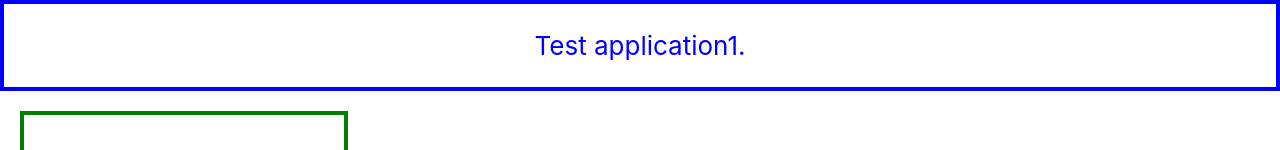
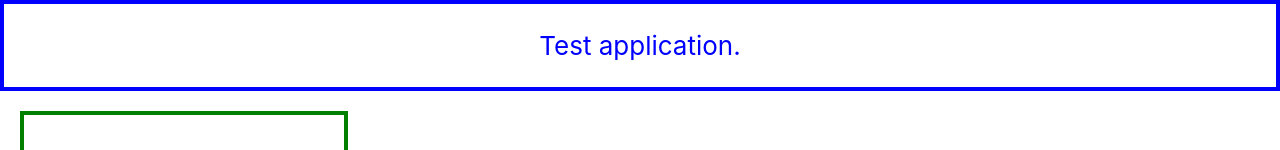
Before and after one commit to VMezheynikov/reactJS_public, a React (Create React App) app: page / in a window 1280 px wide. Shown: the top 150 px of the page. Built offline with nearby package versions, Linux system fonts and the light colour scheme.

Commit message:
task N1 (minor fixes)

```diff
--- a/src/App.js
+++ b/src/App.js
@@ -1,14 +1,13 @@
 import React from 'react';
-import logo from './logo.svg';
 import './App.css';
-import Card from './Card/Card';
+import Card from './Card';
 
 function App() {
   return (
     <div className="App">
       <header className="App-header">
         <p>
-          Test application1.
+          Test application.
         </p>
       </header>
       <Card title="Test card title">Inner card text.</Card>
--- a/src/Card/Card.js
+++ /dev/null
@@ -1,14 +0,0 @@
-import React from 'react';
-import './Card.css';
-
-const card = (props) => {
-    return (
-        <div className="Card">
-            <h1>{props.title}</h1>
-            <hr/>
-            <p>{props.children}</p>
-        </div>
-    )
-}
-
-export default card;
--- /dev/null
+++ b/src/Card/index.js
@@ -0,0 +1,14 @@
+import React from 'react';
+import './Card.css';
+
+const Card = (props) => {
+  return (
+    <div className="Card">
+       <h1>{props.title}</h1>
+       <hr/>
+       <p>{props.children}</p>
+    </div>
+  )
+}
+
+export default Card;
```
